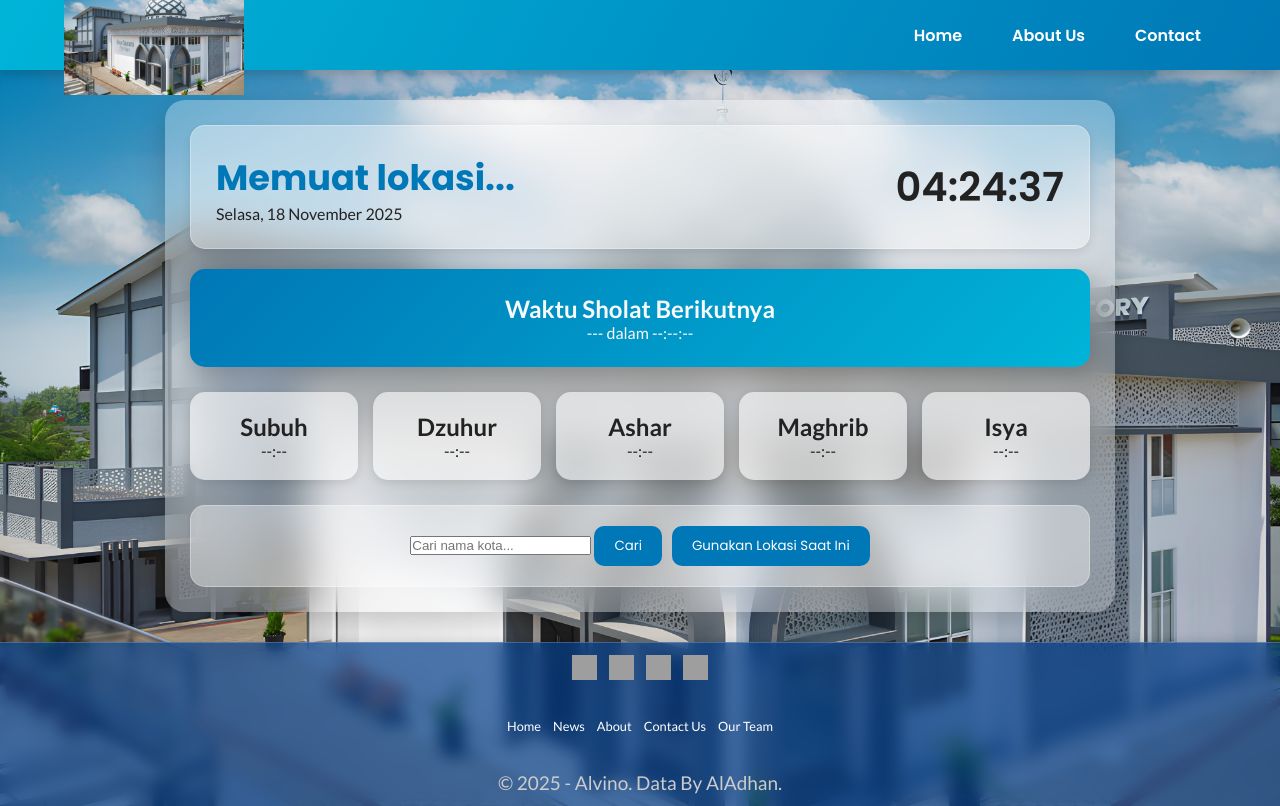
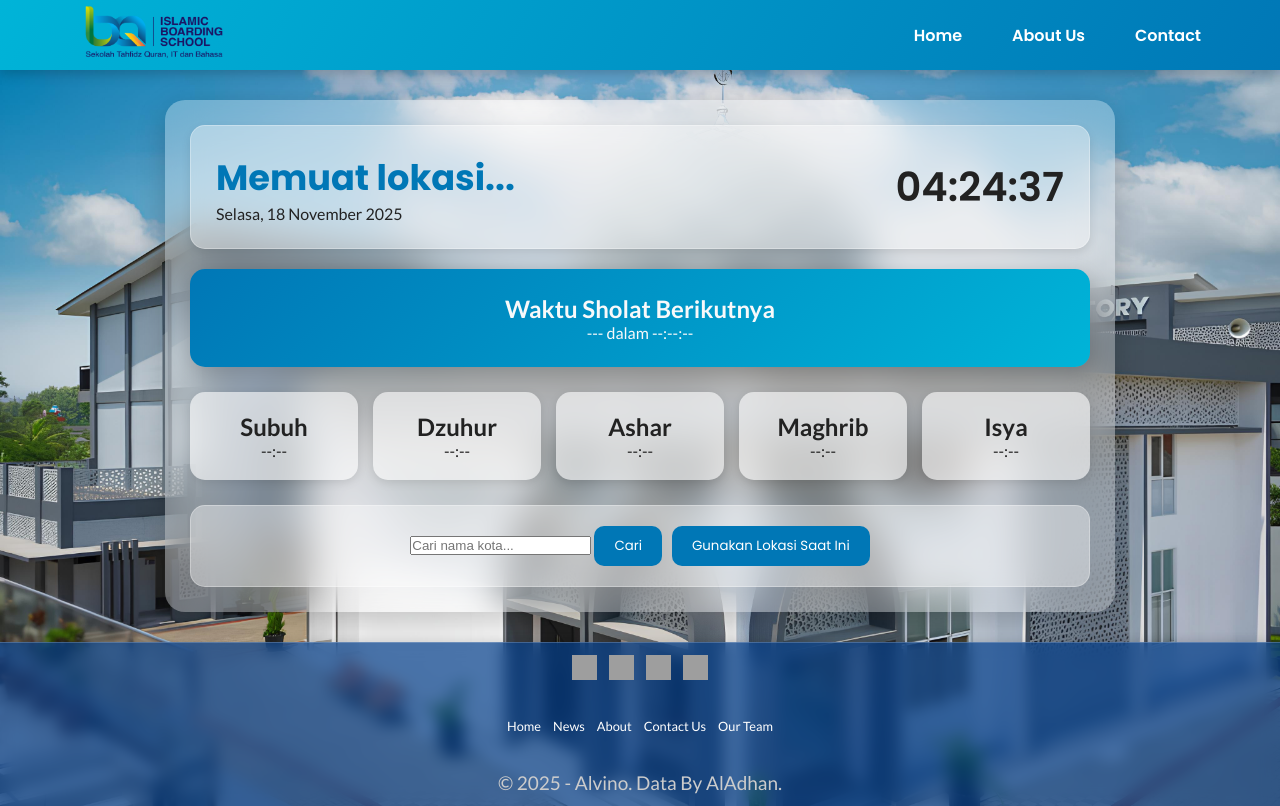
Before and after one commit to alvinorizky-332/Jadwal-Sholat, a plain HTML site: page index.html in a window 1280 px wide. Drawn offline with Linux system fonts and the light colour scheme; grey boxes are pictures that could not be loaded.

Commit message:
Update index.html

```diff
--- a/index.html
+++ b/index.html
@@ -13,7 +13,7 @@
     <header>
         <nav>
             <a href="#" class="logo">
-                <img src="Image/MASJID BQ 2.jpg" alt="BQ Islamic Boarding School Logo" class="navbar-logo">
+                <img src="Image/LOGO BQ.png" alt="BQ Islamic Boarding School Logo" class="navbar-logo">
             </a>
             <!-- Navbar Menu -->
             <ul class="nav-menu">
```
